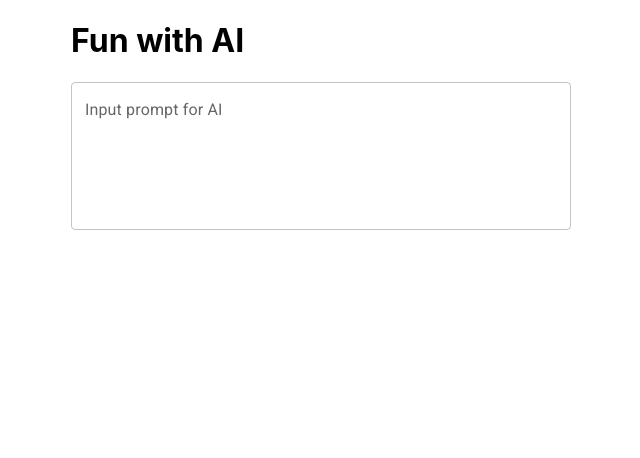
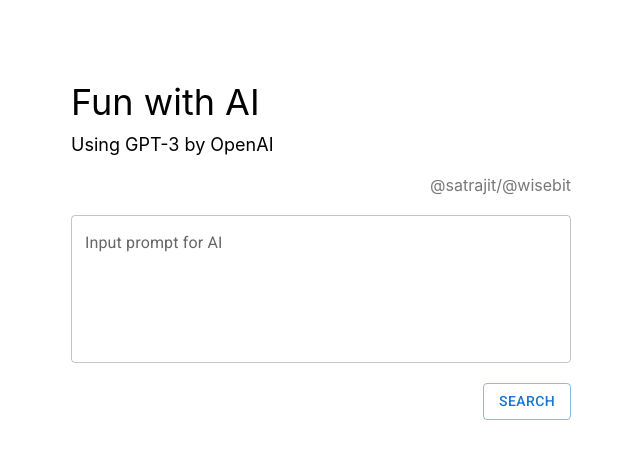
Before and after one commit to wise-bit/satrajit-shopify-frontend-2022, a React (Create React App) app: page / in a window 1280 px wide. Shown: the top 458 px of the page, without its empty margins (319-959 px from the left). Built offline with nearby package versions, Linux system fonts and the light colour scheme.

Commit message:
added search button functionality

```diff
--- a/src/components/Prompt.js
+++ b/src/components/Prompt.js
@@ -1,7 +1,15 @@
 import Box from '@mui/material/Box';
 import { TextField } from '@mui/material';
+import { Button } from '@mui/material';
+import { useState } from 'react';
 
 export default function Prompt() {
+  const [input, setInput] = useState('');
+
+  const search = () => {
+    console.log(input);
+  };
+
   return (
     <>
       <div
@@ -13,8 +21,16 @@
         }}
       >
         <Box>
-          <h1>Fun with AI</h1>
-          <div style={{ width: '500px' }}>
+          <div style={{ fontSize: '36px', marginTop: '80px' }}>Fun with AI</div>
+          <div style={{ fontSize: '18px', marginTop: '10px' }}>
+            Using GPT-3 by OpenAI
+          </div>
+          <div
+            style={{ color: '#777777', textAlign: 'right', marginTop: '20px' }}
+          >
+            @satrajit/@wisebit
+          </div>
+          <div style={{ marginTop: '20px', width: '500px' }}>
             <TextField
               id='outlined-multiline-static'
               label='Input prompt for AI'
@@ -22,7 +38,20 @@
               rows={5}
               fullWidth
               placeholder='Start typing...'
+              onChange={(e) => {
+                setInput(e.target.value);
+              }}
             />
+          </div>
+          <div style={{ textAlign: 'right', marginTop: '20px' }}>
+            <Button
+              variant='outlined'
+              onClick={() => {
+                search();
+              }}
+            >
+              Search
+            </Button>
           </div>
         </Box>
       </div>
```
